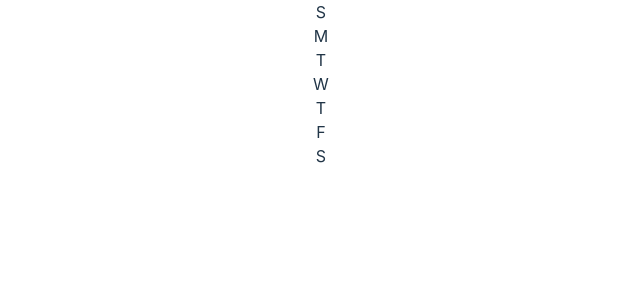
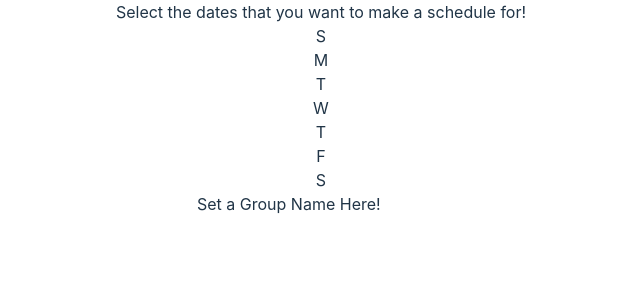
Before and after one commit to WPI-Hackathon/WPI-Hackathon.github.io, a React (Vite) app: page / in a window 1280 px wide. Shown: the top 300 px of the page, without its empty margins (319-959 px from the left). Built offline with nearby package versions, Linux system fonts and the light colour scheme.

Commit message:
Scaffold how creating an event should look

```diff
--- a/src/screens/CreateEventScreen.tsx
+++ b/src/screens/CreateEventScreen.tsx
@@ -1,4 +1,4 @@
-import { useState } from "react";
+import { useEffect, useState } from "react";
 import DatePicker from "../components/calendar/DayPicker";
 import Label from "../components/calendar/Label";
 
@@ -8,15 +8,37 @@ export default function CreateEventScreen() {
     // days go from sunday (i=0) -> saturday (i=6)
     const [selectedDays, setSelectedDays] = useState([0, 0, 0, 0, 0, 0, 0]);
 
-    console.log(typeof selectedDays);
+    const [startTime, setStartTime] = useState(540); // Default to 9 AM
+    const [endTime, setEndTime] = useState(1020); // Default to 5 PM
+
+    const [groupName, setGroupName] = useState("Set a Group Name Here!");
 
     return (
+        <div className="flex w-full h-full">
+            <div className="flex flex-col w-1/3 h-full justify-center">
                 <div>
+                    <h4 className="mb-10">
+                        Select the dates that you want to make a schedule for!
+                    </h4>
                     <Label />
                     <DatePicker
                         selectedDays={selectedDays}
                         setSelectedDays={setSelectedDays}
                     />
                 </div>
+            </div>
+            <div className="w-1/3 h-full justify-center">
+                <div>
+                    <input
+                        type="text"
+                        value={groupName}
+                        onChange={(e) => {
+                            setGroupName(e.target.value);
+                        }}
+                    />
+                </div>
+            </div>
+            <div className="w-1/3"></div>
+        </div>
     );
 }
```
Lines whose indentation alone changed are shown as unchanged.
